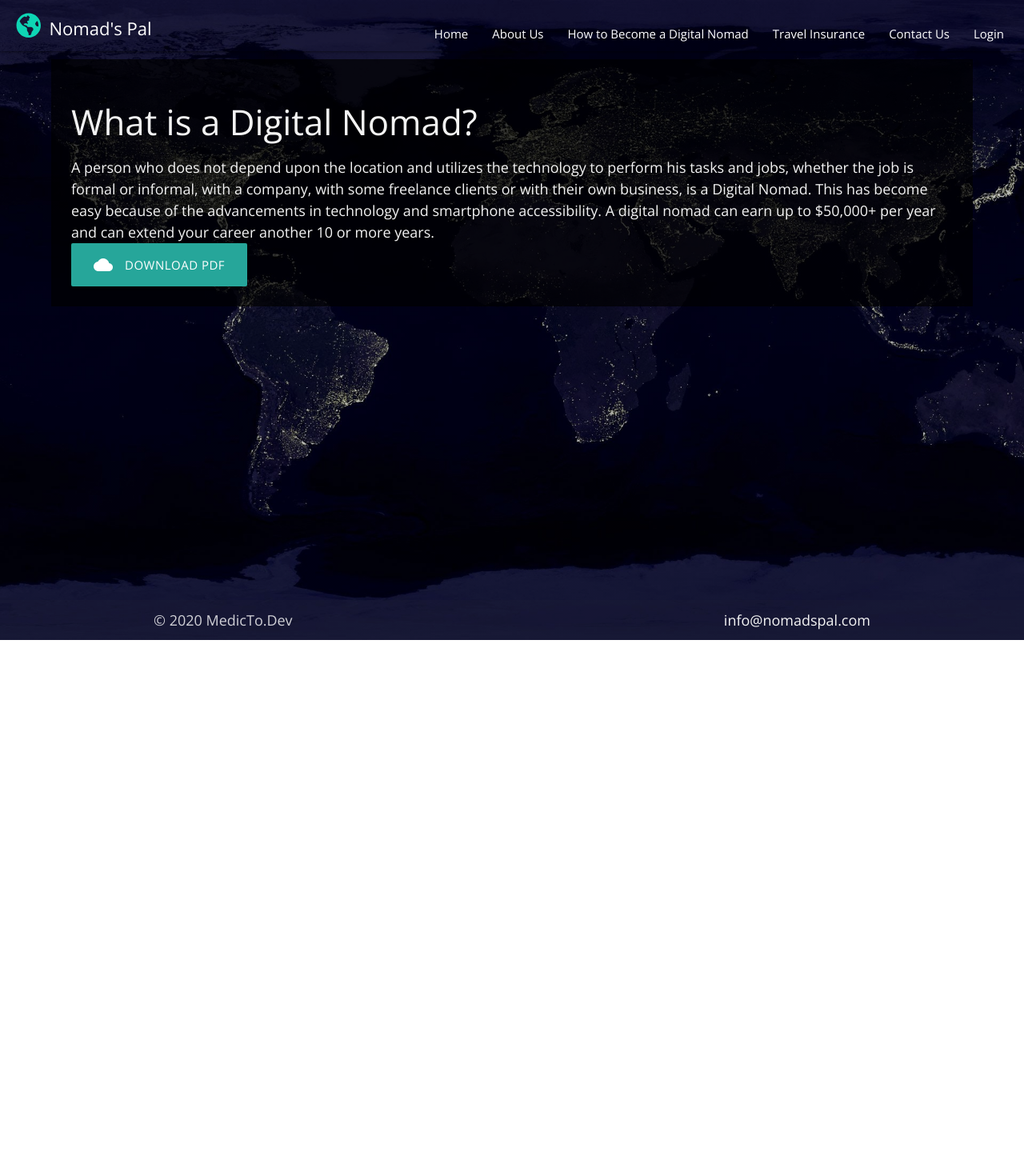
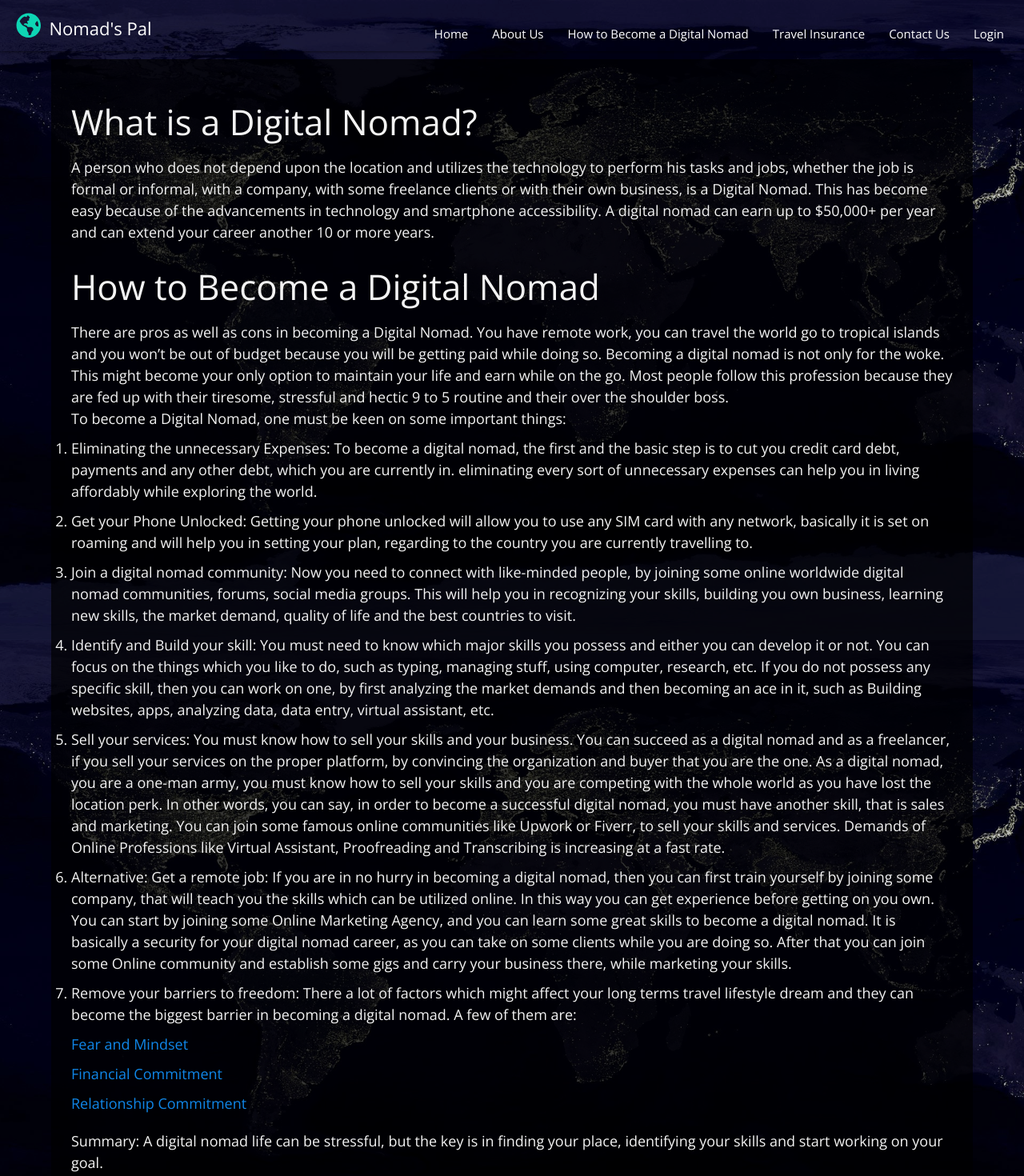
Before and after one commit to jonbascos/nomads-pal-react-version, a React (Create React App) app: page /digitalnomad in a window 1280 px wide. Shown: the top 1470 px of the page at 80% size. Before the commit the page ends 800 px from the top, so only its background shows below. Built offline with nearby package versions, Linux system fonts and the light colour scheme.

Commit message:
post the whole "How to become a digital nomad" article.

```diff
--- a/src/components/DigitalNomad.js
+++ b/src/components/DigitalNomad.js
@@ -1,6 +1,6 @@
-import React from 'react';
-import '../static/css/DigitalNomads.css';
-import nomadReport from '../static/what_is_a_digital_nomad.pdf';
+import React from "react";
+import "../static/css/DigitalNomads.css";
+import nomadReport from "../static/what_is_a_digital_nomad.pdf";
 
 function DigitalNomad(props) {
 	return (
@@ -17,6 +17,105 @@ function DigitalNomad(props) {
 					earn up to $50,000+ per year and can extend your career
 					another 10 or more years.
 				</p>
+				<h3>How to Become a Digital Nomad</h3>
+				<p>
+					There are pros as well as cons in becoming a Digital Nomad.
+					You have remote work, you can travel the world go to
+					tropical islands and you won’t be out of budget because you
+					will be getting paid while doing so. Becoming a digital
+					nomad is not only for the woke. This might become your only
+					option to maintain your life and earn while on the go. Most
+					people follow this profession because they are fed up with
+					their tiresome, stressful and hectic 9 to 5 routine and
+					their over the shoulder boss.
+				</p>
+				To become a Digital Nomad, one must be keen on some important
+				things:
+				<ol>
+					<li>
+						Eliminating the unnecessary Expenses: To become a
+						digital nomad, the first and the basic step is to cut
+						you credit card debt, payments and any other debt, which
+						you are currently in. eliminating every sort of
+						unnecessary expenses can help you in living affordably
+						while exploring the world.
+					</li>
+
+					<li>
+						Get your Phone Unlocked: Getting your phone unlocked
+						will allow you to use any SIM card with any network,
+						basically it is set on roaming and will help you in
+						setting your plan, regarding to the country you are
+						currently travelling to.
+					</li>
+					<li>
+						Join a digital nomad community: Now you need to connect
+						with like-minded people, by joining some online
+						worldwide digital nomad communities, forums, social
+						media groups. This will help you in recognizing your
+						skills, building you own business, learning new skills,
+						the market demand, quality of life and the best
+						countries to visit.
+					</li>
+					<li>
+						Identify and Build your skill: You must need to know
+						which major skills you possess and either you can
+						develop it or not. You can focus on the things which you
+						like to do, such as typing, managing stuff, using
+						computer, research, etc. If you do not possess any
+						specific skill, then you can work on one, by first
+						analyzing the market demands and then becoming an ace in
+						it, such as Building websites, apps, analyzing data,
+						data entry, virtual assistant, etc.
+					</li>
+					<li>
+						Sell your services: You must know how to sell your
+						skills and your business. You can succeed as a digital
+						nomad and as a freelancer, if you sell your services on
+						the proper platform, by convincing the organization and
+						buyer that you are the one. As a digital nomad, you are
+						a one-man army, you must know how to sell your skills
+						and you are competing with the whole world as you have
+						lost the location perk. In other words, you can say, in
+						order to become a successful digital nomad, you must
+						have another skill, that is sales and marketing. You can
+						join some famous online communities like Upwork or
+						Fiverr, to sell your skills and services. Demands of
+						Online Professions like Virtual Assistant, Proofreading
+						and Transcribing is increasing at a fast rate.
+					</li>
+					<li>
+						Alternative: Get a remote job: If you are in no hurry in
+						becoming a digital nomad, then you can first train
+						yourself by joining some company, that will teach you
+						the skills which can be utilized online. In this way you
+						can get experience before getting on you own. You can
+						start by joining some Online Marketing Agency, and you
+						can learn some great skills to become a digital nomad.
+						It is basically a security for your digital nomad
+						career, as you can take on some clients while you are
+						doing so. After that you can join some Online community
+						and establish some gigs and carry your business there,
+						while marketing your skills.
+					</li>
+					<li>
+						Remove your barriers to freedom: There a lot of factors
+						which might affect your long terms travel lifestyle
+						dream and they can become the biggest barrier in
+						becoming a digital nomad. A few of them are:
+						<ul>
+							<li>Fear and Mindset</li>
+							<li>Financial Commitment</li>
+							<li>Relationship Commitment</li>
+						</ul>
+					</li>
+				</ol>
+				<p>
+					Summary: A digital nomad life can be stressful, but the key
+					is in finding your place, identifying your skills and start
+					working on your goal.
+				</p>
+				<br />
 				<span className='download-button'>
 					<a
 						className='waves-effect waves-light btn-large'
```
